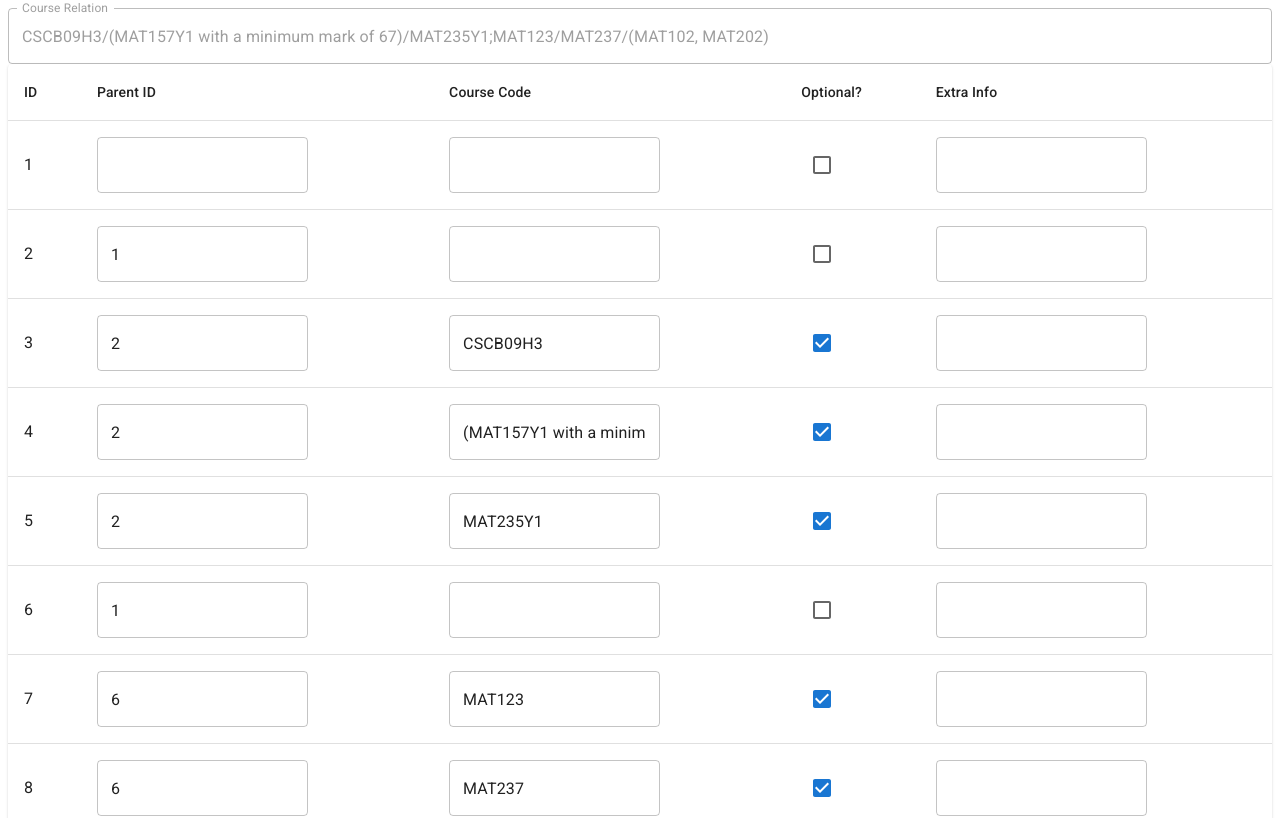
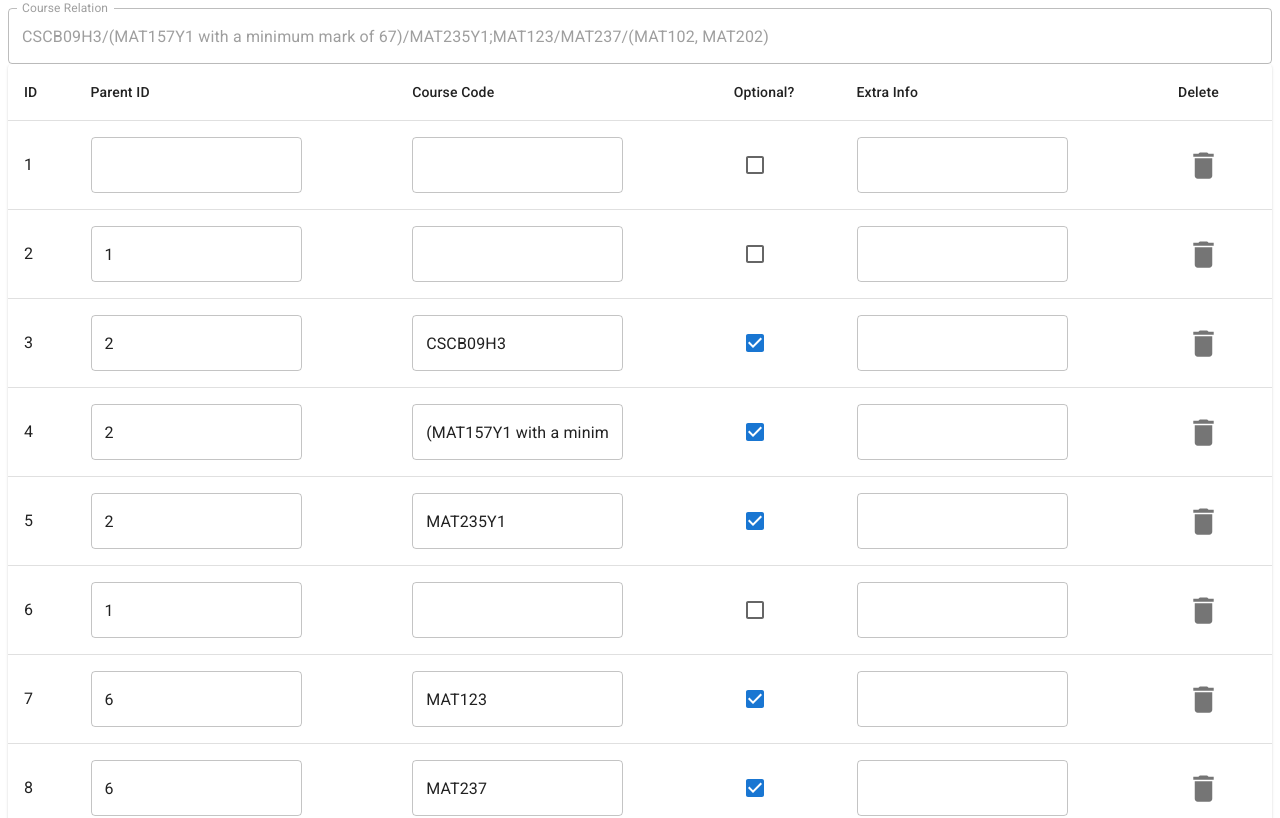
Before and after one commit to JamesYL/uoft-schema, a React (Create React App) app in the folder datagen-gui/: page / in a window 1280 px wide. Shown: the top 818 px of the page. Built offline with nearby package versions, Linux system fonts and the light colour scheme.

Commit message:
delete course

```diff
--- a/datagen-gui/src/components/EditCourseRelation.tsx
+++ b/datagen-gui/src/components/EditCourseRelation.tsx
@@ -11,9 +11,11 @@
   TableCell,
   TableBody,
   Typography,
+  IconButton,
 } from "@mui/material";
 import generateRelation from "../util/generateRelation";
 import { TreeNode } from "./CourseRelationTree";
+import DeleteIcon from "@mui/icons-material/Delete";
 export interface EditCourseRelationProps {
   relation: string;
   setRelation: (relation: string) => unknown;
@@ -22,10 +24,12 @@
 const CourseRelationNode = ({
   node,
   handleChange,
+  handleDelete,
   index,
 }: {
   node: TreeNode;
   handleChange: (node: TreeNode, index: number) => unknown;
+  handleDelete: (index: number) => unknown;
   index: number;
 }) => {
   const { id, parentId, optional, parentToThisMsg, code } = node;
@@ -47,8 +51,8 @@
       </TableCell>
       <TableCell>
         <Checkbox
-          checked={optional}
-          // onChange={(e) => onChange({ ...node, optional: e.target.value })}
+          checked={!!optional}
+          onChange={() => handleChange({ ...node, optional: !optional }, index)}
         />
       </TableCell>
       <TableCell>
@@ -58,6 +62,11 @@
             handleChange({ ...node, parentToThisMsg: e.target.value }, index)
           }
         />
+      </TableCell>
+      <TableCell>
+        <IconButton onClick={() => handleDelete(index)}>
+          <DeleteIcon fontSize="large" />
+        </IconButton>
       </TableCell>
     </TableRow>
   );
@@ -79,6 +88,12 @@
         cpy[index] = node;
         return cpy;
       });
+    },
+    [setLocalTreeData]
+  );
+  const handleDelete = useCallback(
+    (index: number) => {
+      setLocalTreeData((state) => state.filter((_, i) => i !== index));
     },
     [setLocalTreeData]
   );
@@ -105,6 +120,7 @@
               <TableCell>Course Code</TableCell>
               <TableCell>Optional?</TableCell>
               <TableCell>Extra Info</TableCell>
+              <TableCell>Delete</TableCell>
             </TableRow>
           </TableHead>
           <TableBody>
@@ -114,6 +130,7 @@
                 node={node}
                 index={i}
                 handleChange={handleChange}
+                handleDelete={handleDelete}
               />
             ))}
           </TableBody>
```
